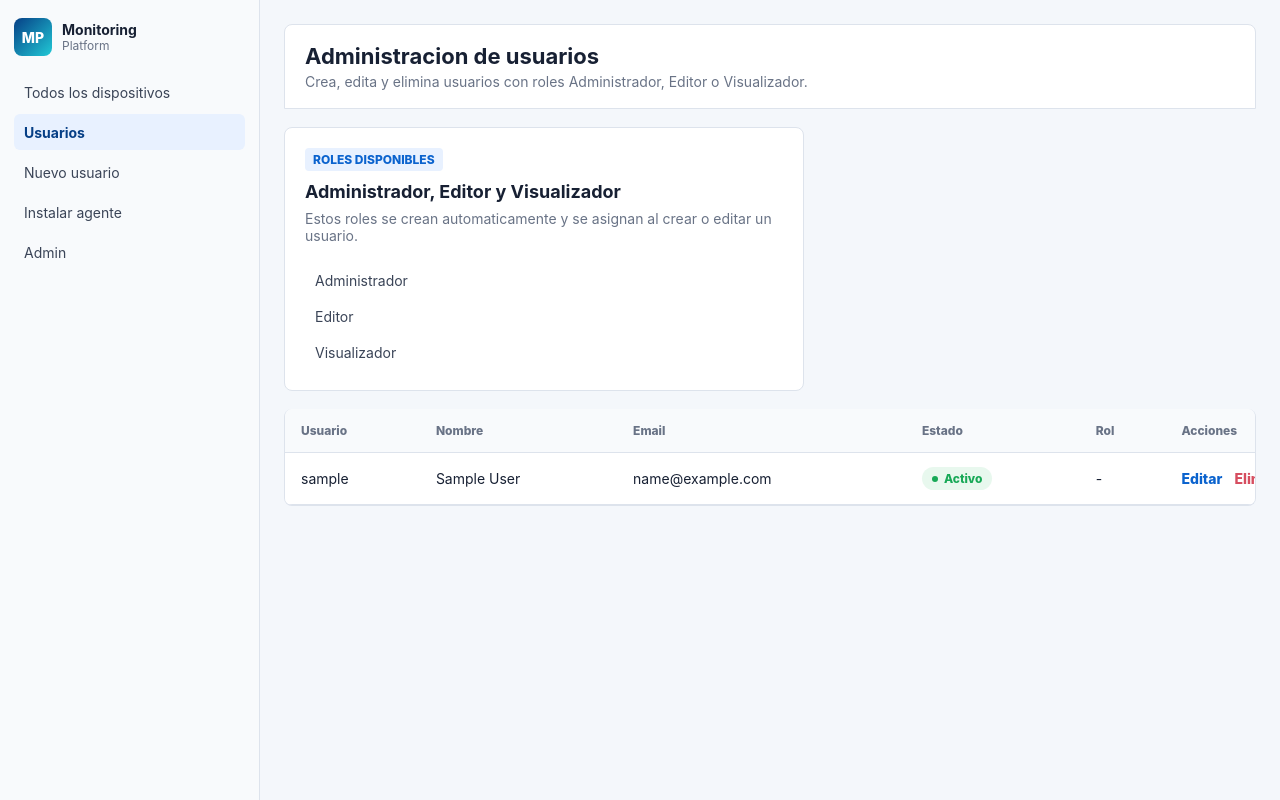
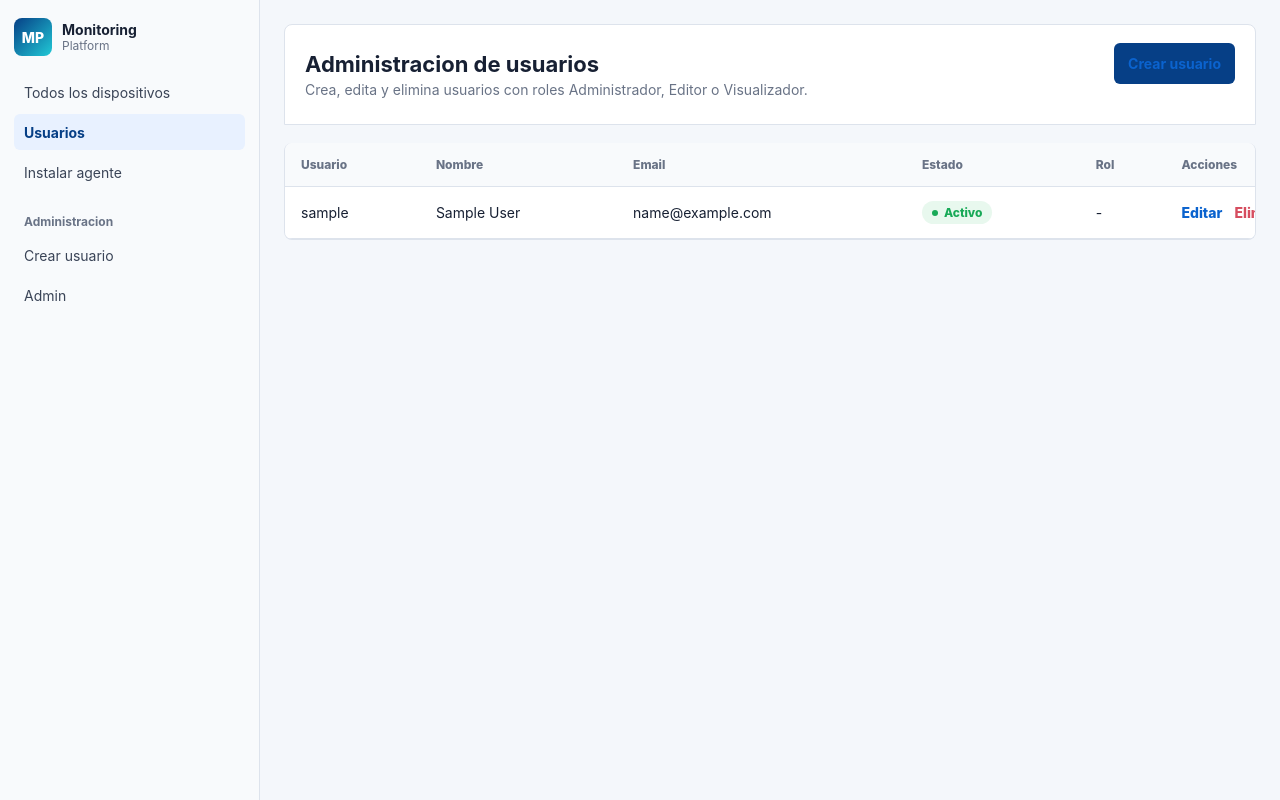
Before and after one commit to fdovasquez/monitoring-platform, a Django app: page /app/users/ in a window 1280 px wide. Run offline with Django 5.2, Linux system fonts and the light colour scheme; the visitor is signed in with stand-in values (Sample User, id 1); data comes from the database, SQL or seed files in the repository.

Commit message:
Clean up user administration page

```diff
--- a/backend/templates/inventory/user_list.html
+++ b/backend/templates/inventory/user_list.html
@@ -17,8 +17,11 @@
     <nav class="nav-section">
       <a class="nav-item" href="{% url 'device-list' %}"><span>Todos los dispositivos</span></a>
       <a class="nav-item active" href="{% url 'user-list' %}"><span>Usuarios</span></a>
-      <a class="nav-item" href="{% url 'user-create' %}"><span>Nuevo usuario</span></a>
       <a class="nav-item" href="{% url 'agent-install' %}"><span>Instalar agente</span></a>
+    </nav>
+    <div class="group-title">Administracion</div>
+    <nav class="nav-section admin-nav">
+      <a class="nav-item" href="{% url 'user-create' %}"><span>Crear usuario</span></a>
       <a class="nav-item" href="{% url 'admin:index' %}"><span>Admin</span></a>
     </nav>
   </aside>
@@ -29,6 +32,9 @@
         <h1>Administracion de usuarios</h1>
         <p>Crea, edita y elimina usuarios con roles Administrador, Editor o Visualizador.</p>
       </div>
+      <div class="top-actions">
+        <a class="primary-action" href="{% url 'user-create' %}">Crear usuario</a>
+      </div>
     </header>
 
     {% if messages %}
@@ -37,20 +43,7 @@
       </section>
     {% endif %}
 
-    <section class="wizard-grid">
-      <article class="wizard-card">
-        <div class="step-label">Roles disponibles</div>
-        <h2>Administrador, Editor y Visualizador</h2>
-        <p>Estos roles se crean automaticamente y se asignan al crear o editar un usuario.</p>
-        <div class="group-list">
-          {% for role in roles %}
-            <div class="group-row"><span>{{ role.name }}</span></div>
-          {% endfor %}
-        </div>
-      </article>
-    </section>
-
-    <section class="device-panel detail-table">
+    <section class="device-panel detail-table user-table-panel">
       <table>
         <thead>
           <tr>
```
